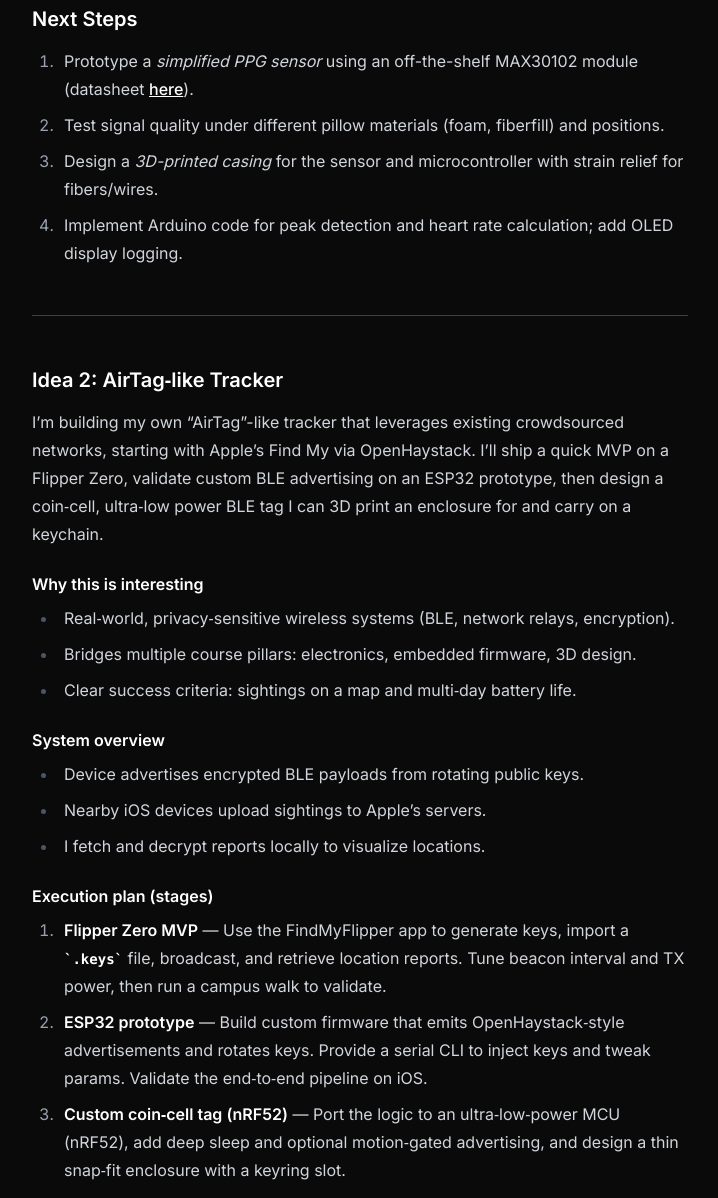
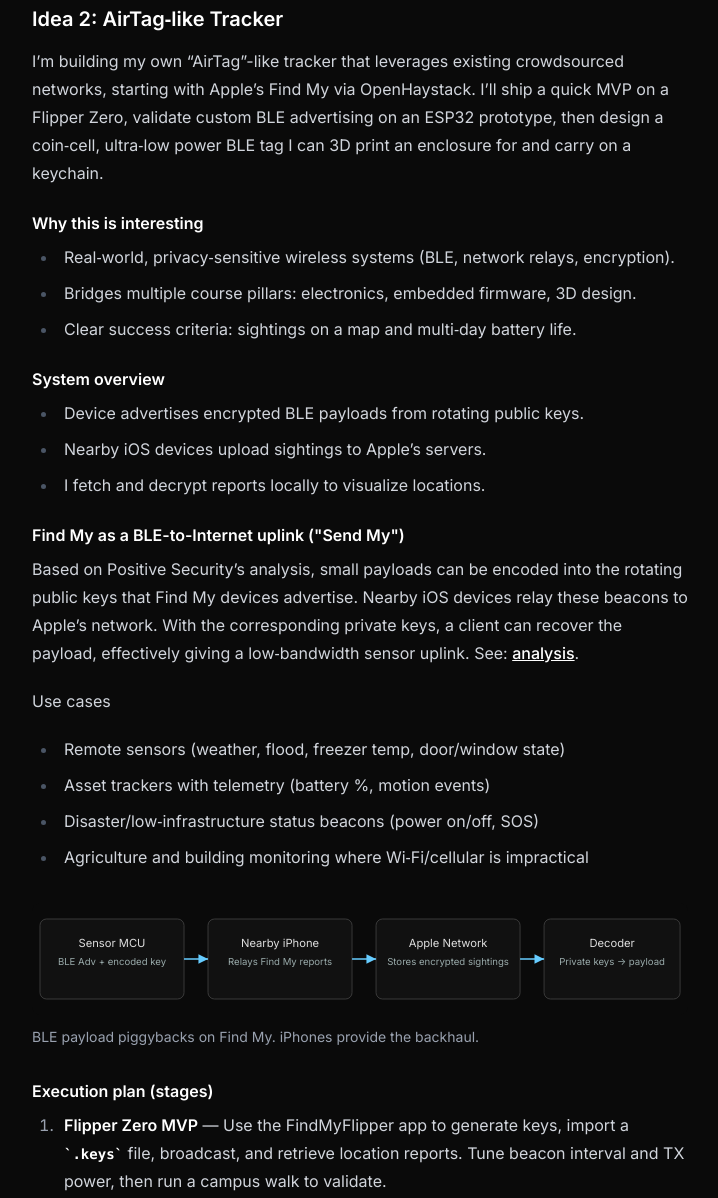
Before and after one commit to theotarr/ps70, a website: page 01_intro/index.html in a window 1280 px wide. Shown: the part 3487-4685 px from the top of the page, without its empty margins (248-966 px from the left). Drawn offline with nearby package versions, Linux system fonts and the light colour scheme.

Commit message:
Update project descriptions and add use cases for BLE IoT Bridge; enhance visuals with SVG diagrams.

```diff
--- a/01_intro/index.html
+++ b/01_intro/index.html
@@ -152,34 +152,6 @@
           </li>
         </ul>
         <hr />
-
-        <h3>Next Steps</h3>
-        <ol>
-          <li>
-            Prototype a <em>simplified PPG sensor</em> using an off-the-shelf MAX30102 module
-            (datasheet
-            <a
-              href="https://www.analog.com/media/en/technical-documentation/data-sheets/max30102.pdf"
-              target="_blank"
-              rel="noopener"
-              >here</a
-            >).
-          </li>
-          <li>
-            Test signal quality under different pillow materials (foam, fiberfill) and positions.
-          </li>
-          <li>
-            Design a <em>3D-printed casing</em> for the sensor and microcontroller with strain
-            relief for fibers/wires.
-          </li>
-          <li>
-            Implement Arduino code for peak detection and heart rate calculation; add OLED display
-            logging.
-          </li>
-        </ol>
-
-        <hr />
-
         <h3>Idea 2: AirTag‑like Tracker</h3>
         <p>
           I’m building my own “AirTag”-like tracker that leverages existing crowdsourced networks,
@@ -201,6 +173,54 @@
           <li>Nearby iOS devices upload sightings to Apple’s servers.</li>
           <li>I fetch and decrypt reports locally to visualize locations.</li>
         </ul>
+
+        <h4>Find My as a BLE-to-Internet uplink ("Send My")</h4>
+        <p>
+          Based on Positive Security’s analysis, small payloads can be encoded into the
+          rotating public keys that Find My devices advertise. Nearby iOS devices relay
+          these beacons to Apple’s network. With the corresponding private keys, a client
+          can recover the payload, effectively giving a low‑bandwidth sensor uplink.
+          See: <a href="https://positive.security/blog/send-my" target="_blank" rel="noopener">analysis</a>.
+        </p>
+        <h5>Use cases</h5>
+        <ul>
+          <li>Remote sensors (weather, flood, freezer temp, door/window state)</li>
+          <li>Asset trackers with telemetry (battery %, motion events)</li>
+          <li>Disaster/low‑infrastructure status beacons (power on/off, SOS)</li>
+          <li>Agriculture and building monitoring where Wi‑Fi/cellular is impractical</li>
+        </ul>
+        <figure>
+          <!-- Inline SVG: BLE → iPhone → Find My → Decoder -->
+          <svg viewBox="0 0 820 140" width="100%" style="max-width:820px;background:#0a0a0a;border-radius:8px">
+            <!-- boxes -->
+            <rect x="10" y="20" width="180" height="100" rx="8" fill="#111" stroke="#444"/>
+            <text x="100" y="55" fill="#ddd" text-anchor="middle" font-size="14">Sensor MCU</text>
+            <text x="100" y="78" fill="#9aa" text-anchor="middle" font-size="12">BLE Adv + encoded key</text>
+
+            <rect x="220" y="20" width="180" height="100" rx="8" fill="#111" stroke="#444"/>
+            <text x="310" y="55" fill="#ddd" text-anchor="middle" font-size="14">Nearby iPhone</text>
+            <text x="310" y="78" fill="#9aa" text-anchor="middle" font-size="12">Relays Find My reports</text>
+
+            <rect x="430" y="20" width="180" height="100" rx="8" fill="#111" stroke="#444"/>
+            <text x="520" y="55" fill="#ddd" text-anchor="middle" font-size="14">Apple Network</text>
+            <text x="520" y="78" fill="#9aa" text-anchor="middle" font-size="12">Stores encrypted sightings</text>
+
+            <rect x="640" y="20" width="170" height="100" rx="8" fill="#111" stroke="#444"/>
+            <text x="725" y="55" fill="#ddd" text-anchor="middle" font-size="14">Decoder</text>
+            <text x="725" y="78" fill="#9aa" text-anchor="middle" font-size="12">Private keys → payload</text>
+
+            <!-- arrows -->
+            <defs>
+              <marker id="arrow" markerWidth="8" markerHeight="8" refX="6" refY="3" orient="auto" markerUnits="strokeWidth">
+                <path d="M0,0 L0,6 L6,3 z" fill="#6cf" />
+              </marker>
+            </defs>
+            <line x1="190" y1="70" x2="220" y2="70" stroke="#6cf" stroke-width="2" marker-end="url(#arrow)"/>
+            <line x1="400" y1="70" x2="430" y2="70" stroke="#6cf" stroke-width="2" marker-end="url(#arrow)"/>
+            <line x1="610" y1="70" x2="640" y2="70" stroke="#6cf" stroke-width="2" marker-end="url(#arrow)"/>
+          </svg>
+          <figcaption>BLE payload piggybacks on Find My. iPhones provide the backhaul.</figcaption>
+        </figure>
 
         <h4>Execution plan (stages)</h4>
         <ol>
@@ -250,13 +270,6 @@
           generation and report retrieval:
           <a href="https://github.com/MatthewKuKanich/FindMyFlipper" target="_blank" rel="noopener">github.com/MatthewKuKanich/FindMyFlipper</a>.
         </p>
-
-        <h4>Next steps</h4>
-        <ol>
-          <li>Install FindMyFlipper and generate/import keys on the Flipper Zero.</li>
-          <li>Run first field test and map sightings; collect battery impact notes.</li>
-          <li>Start ESP32 advertising prototype with key rotation and a serial CLI.</li>
-        </ol>
       </article>
       <nav class="mt-12 flex justify-between text-sm text-neutral-400">
         <a class="hover:text-white" href="../index.html">Home</a>
```
Also changed, not shown: 13_finalproject/index.html (+47 -0 lines), index.html (+2 -2 lines).
